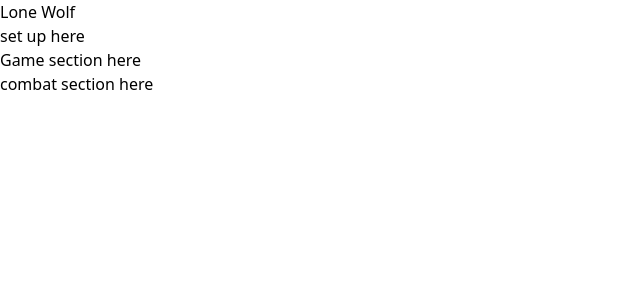
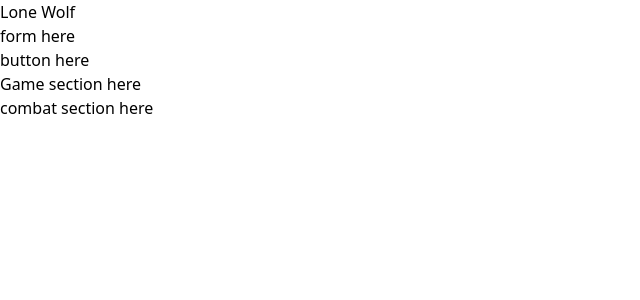
Before and after one commit to gyo82v/lone-wolf, a Next.js app: page / in a window 1280 px wide. Shown: the top 300 px of the page, without its empty margins (0-640 px from the left). Built offline with nearby package versions, Linux system fonts and the light colour scheme.

Commit message:
chore: update set up component

```diff
--- a/app/page.tsx
+++ b/app/page.tsx
@@ -5,6 +5,11 @@
 import GameSection from "@/components/GameSection";
 import CombatSection from "@/components/CombatSection";
 import type { Hero } from "@/types/hero";
+
+type HeroStringArrayKey =
+  | "armamento"
+  | "artiRamas"
+  | "oggettiSpeciali";
 
 export default function Home() {
   const [hero, setHero] = useState<Hero>({
@@ -25,12 +30,22 @@
       [key]: [...(prev[key as keyof Hero] as string[]), item],
     }));
   };
-  const handleRemoveItemFromArray = (item:string, key:string) => {
+  const handleRemoveItemFromArray = (item:string, key:HeroStringArrayKey) => {
     setHero(prev => ({
       ...prev,
       [key]: (prev[key as keyof Hero] as string[]).filter(i => i !== item)
     }))
   }
+  const handleAddItemToBonusArray = (name: string,value: number) => {
+    setHero((prev) => ({
+      ...prev,
+      bonus: [...prev.bonus, {name, value}]
+    }));
+  };
+  const handleRemoveItemFromBonusArray = (name: string) => {
+    setHero((prev) => ({...prev, bonus: prev.bonus.filter((bonus) => bonus.name !== name),
+    }));
+  };
 
   return (
     <main>
--- a/components/SetupSection.tsx
+++ b/components/SetupSection.tsx
@@ -8,7 +8,10 @@
 export default function SetupSection({setHero}:Props){
     return(
         <section>
-            <p>set up here</p>
+            <form>
+                <p>form here</p>
+            </form>
+            <button>button here</button>
         </section>
     )
 }
```
Also changed, not shown: 1 other file (tests, documents, lock files or other folders).
